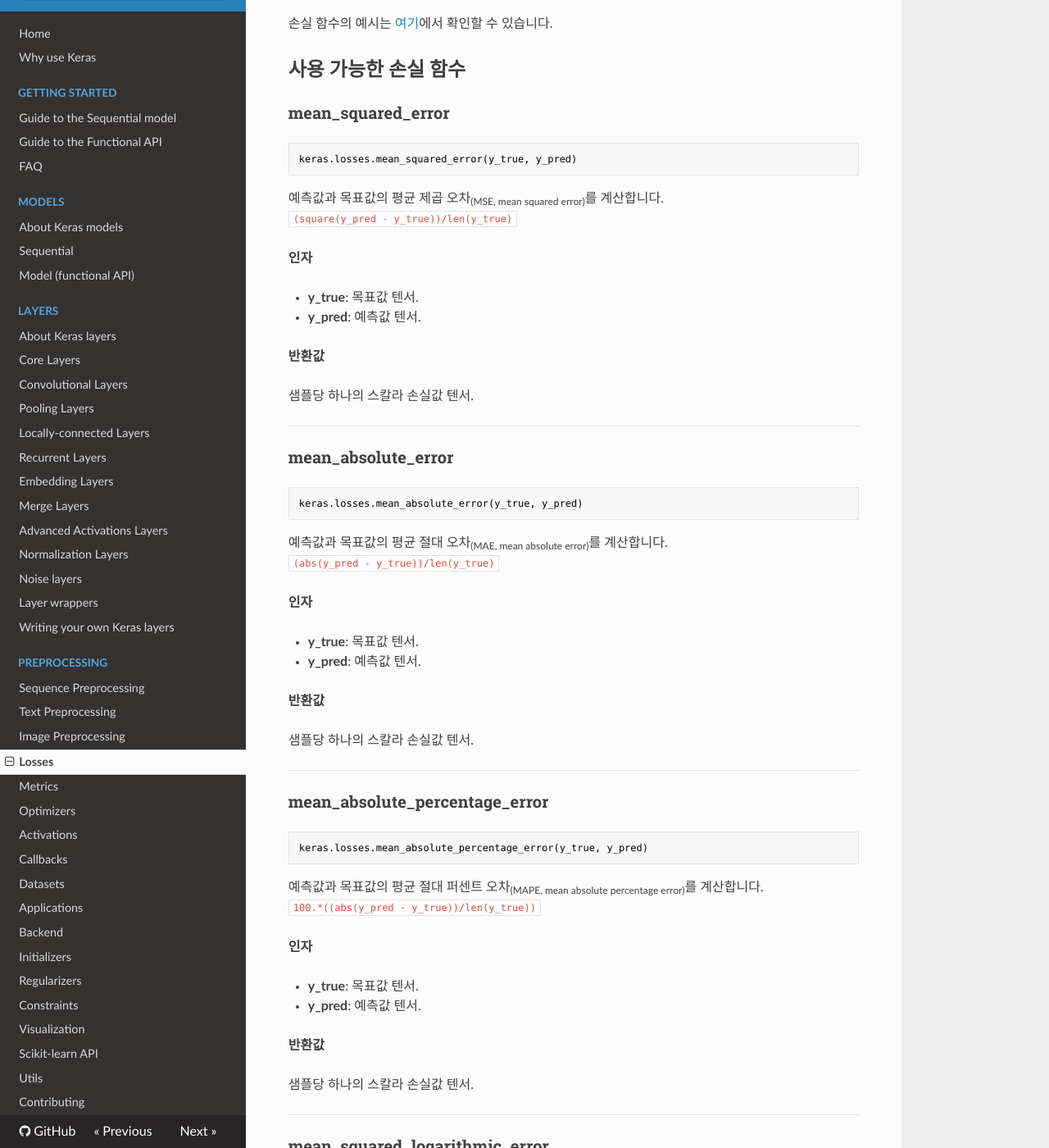
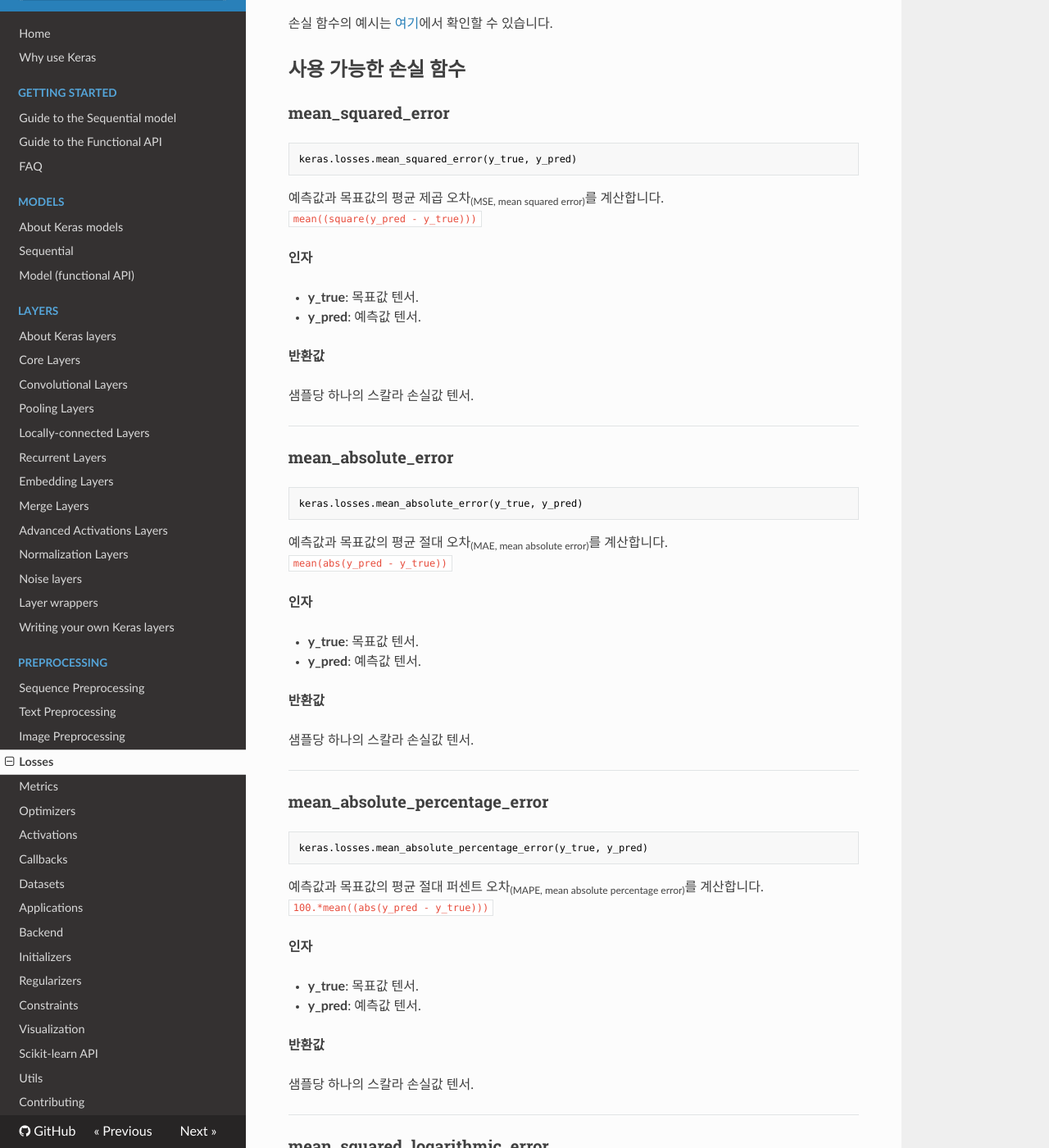
Before and after one commit to keras-team/keras-docs-ko, an MkDocs documentation site: the page built from sources/losses.md, in a window 1280 px wide and 1400 px high, scrolled down 570 px. Shown: the whole window at 82% size. Built offline with MkDocs 1.6.1, drawn with Linux system fonts in a browser that asks for light colours; nearby versions of some CDN libraries; some of the changed text lies outside the part shown.

Commit message:
Update losses.md

```diff
--- a/sources/losses.md
+++ b/sources/losses.md
@@ -34,7 +34,7 @@
 
 
 예측값과 목표값의 평균 제곱 오차<sub>(MSE, mean squared error)</sub>를 계산합니다.
-`(square(y_pred - y_true))/len(y_true)`
+`mean((square(y_pred - y_true)))`
 
 __인자__
 
@@ -56,7 +56,7 @@
 
 
 예측값과 목표값의 평균 절대 오차<sub>(MAE, mean absolute error)</sub>를 계산합니다.
-`(abs(y_pred - y_true))/len(y_true)`
+`mean(abs(y_pred - y_true))`
 
 __인자__
 
@@ -78,7 +78,7 @@
 
 
 예측값과 목표값의 평균 절대 퍼센트 오차<sub>(MAPE, mean absolute percentage error)</sub>를 계산합니다.
-`100.*((abs(y_pred - y_true))/len(y_true))`
+`100.*mean((abs(y_pred - y_true)))`
 
 __인자__
 
@@ -144,7 +144,7 @@
 
 
 예측값과 목표값의 'hinge' 손실값을 계산합니다.
-`mean(maximum(1 - y_true * y_pred, 0)`
+`mean(maximum(1 - y_true * y_pred, 0))`
 
 __인자__
 
@@ -278,7 +278,7 @@
 
 예측값과 목표값 사이의 KL 발산<sub>kullback_leibler divergence</sub> 값을 계산합니다.
 
-`sum(y_true * log(y_true / y_pred)`
+`sum(y_true * log(y_true / y_pred))`
 
 __인자__
 
@@ -299,7 +299,7 @@
 예측값과 목표값 사이의 포아송 손실값<sub>poisson loss</sub>을 계산합니다.
 목표값이 포아송 분포를 따른다고 생각될 때 사용합니다.
 
-`mean(y_pred - y_true * log(y_pred + epsilon())`
+`mean(y_pred - y_true * log(y_pred + epsilon()))`
 
 __인자__
 
```
